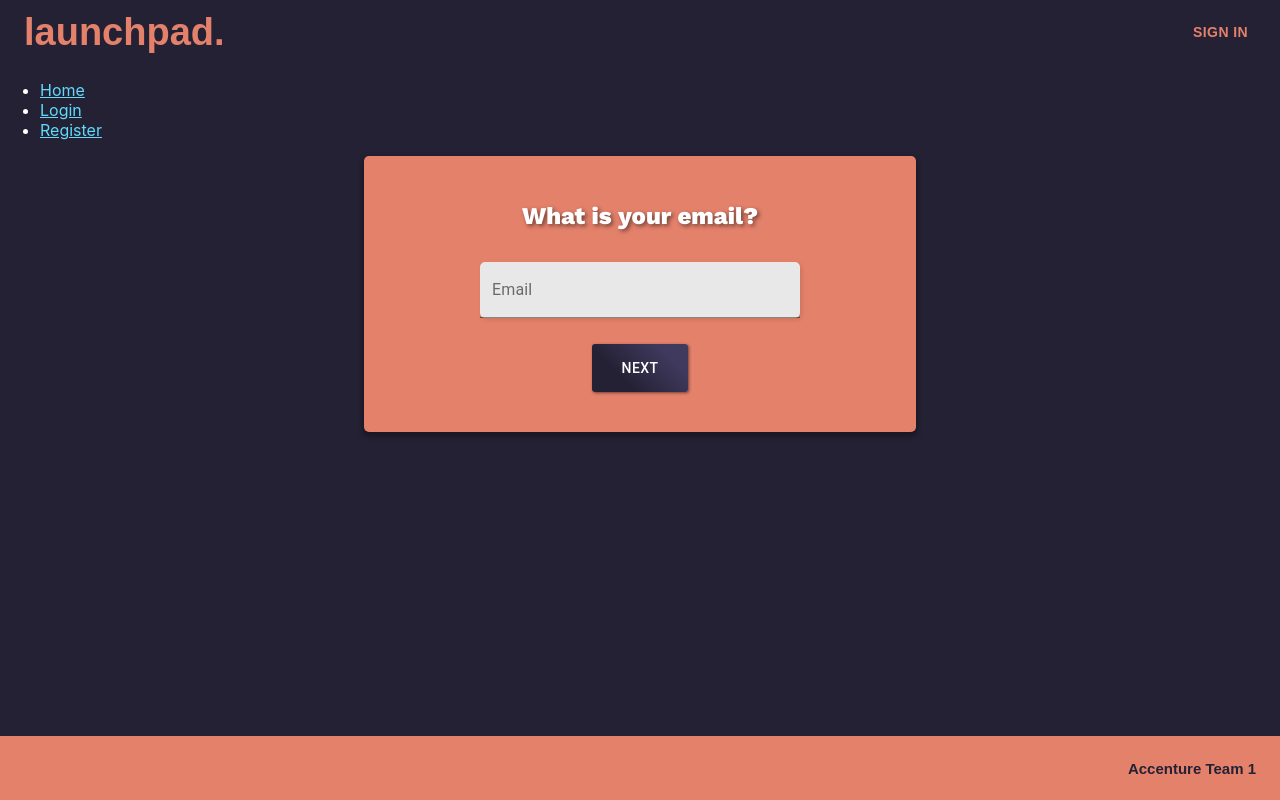
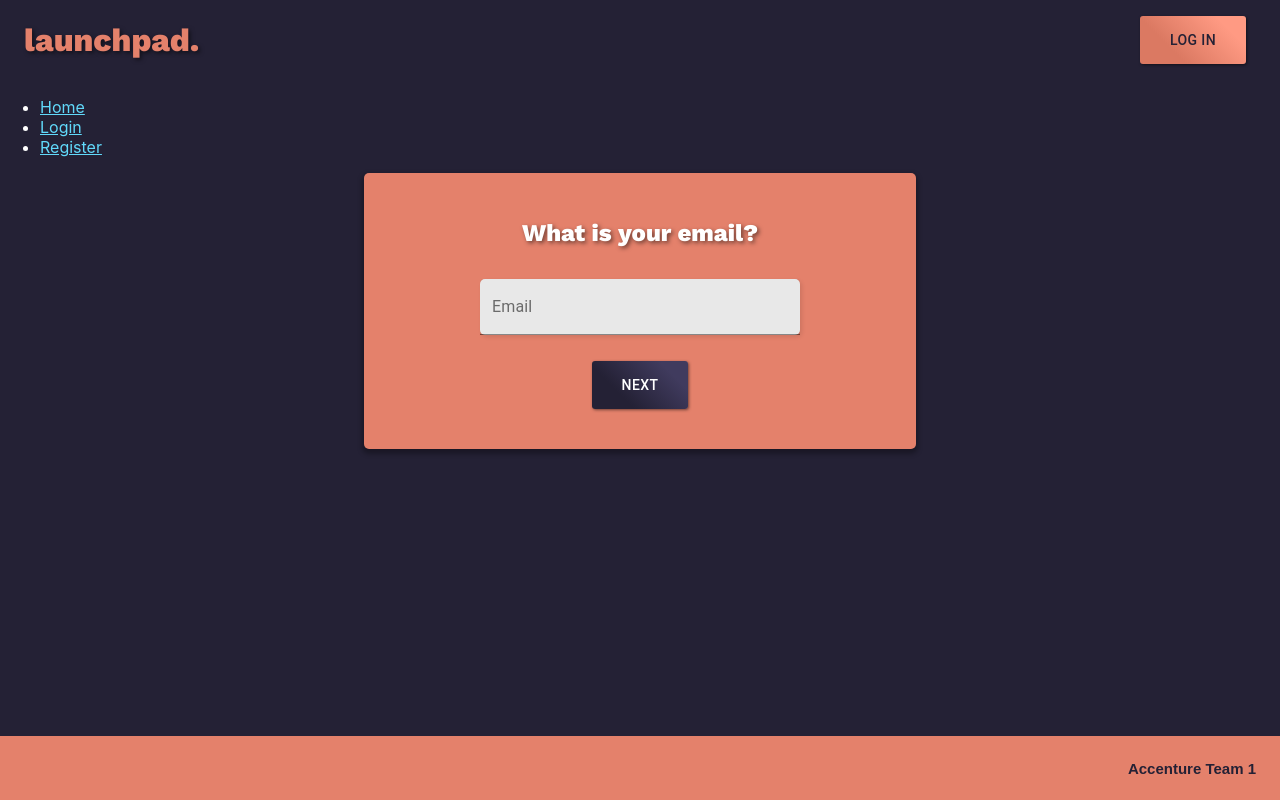
Before and after one commit to Felix-Poon/RSE-Launchpad-Frontend, a React (Create React App) app: page /login in a window 1280 px wide. Built offline with nearby package versions, Linux system fonts and the light colour scheme.

Commit message:
Minor changes to header

```diff
--- a/src/App.js
+++ b/src/App.js
@@ -52,8 +52,6 @@ function App() {
           </Route>
         </Switch>
       </div>
-
-
       <Footer />
     </Router>
   );
--- a/src/components/Header.js
+++ b/src/components/Header.js
@@ -1,9 +1,10 @@
-import React from 'react';
+import React, { useState } from 'react';
 import { makeStyles, responsiveFontSizes } from '@material-ui/core/styles';
 
 import AppBar from '@material-ui/core/AppBar';
 import Toolbar from '@material-ui/core/Toolbar';
 import Button from '@material-ui/core/Button';
+import { LoginMenu, LogoutMenu } from './Menus';
 
 const useStyles = makeStyles((theme) => ({
   root: {
@@ -13,9 +14,10 @@ const useStyles = makeStyles((theme) => ({
   title: {
     flexGrow: 1,
     fontWeight: "bolder",
-    fontSize: "38px",
-    fontFamily: "Arial, sans-serif",
-    color: "#E4816B"
+    color: "#E4816B",
+    fontSize: '2rem',
+    fontFamily: 'Work Sans',
+    textShadow: '2px 2px 4px rgba(0,0,0,0.5)',
   },
   signin: {
     fontWeight: "bolder",
@@ -24,18 +26,26 @@ const useStyles = makeStyles((theme) => ({
   },
 }));
 
+const loginMenu = (<LoginMenu/>);
+const logoutMenu = (<LogoutMenu/>);
 
 
 // Put header here
 export function Header() {
   const classes = useStyles();
+  const [loggedIn, setLoggedIn] = React.useState(false);
+
+  /* Check if user logged in */
+  let menu = loggedIn ? logoutMenu : loginMenu;
 
   return(
 
     <AppBar position="static" className={classes.root}>
       <Toolbar>
-        <headerLogo className={classes.title}>launchpad.</headerLogo>
-        <Button className={classes.signin}>SIGN IN</Button>
+        <h1 className={classes.title}>launchpad.</h1>
+        <div style={{flex:1}}/>
+        {menu}
+        {/* <Button className={classes.signin}>SIGN IN</Button> */}
       </Toolbar>
     </AppBar>
 
--- /dev/null
+++ b/src/components/Menus.jsx
@@ -0,0 +1,26 @@
+import React from 'react';
+import { SecondaryButton } from '../styles/Styled';
+
+export function LoginMenu() {
+
+  return(
+    <div>
+      <SecondaryButton
+        text="Log In"
+      />
+    </div>
+  );
+}
+
+export function LogoutMenu() {
+  return(
+    <div>
+      <SecondaryButton
+        text="Add New Resource"
+      />
+      <SecondaryButton
+        text="Log Out"
+      />
+    </div>
+  );
+}
--- a/src/styles/Styled.jsx
+++ b/src/styles/Styled.jsx
@@ -1,6 +1,3 @@
-// DELETE
-
-
 import React from 'react';
 import { makeStyles } from '@material-ui/core/styles';
 import { TextField, Button } from '@material-ui/core';
@@ -32,6 +29,21 @@ const useStyles = makeStyles({
     '&:hover': {
       cursor: 'pointer',
       boxShadow: '0px 0px 15px 5px rgba(255,255,255,0.71)',
+    }
+  },
+  orangeBtn: {
+    background: 'linear-gradient(45deg, #db7962 30%, #ff9a83 80%)',
+    border: 0,
+    borderRadius: 3,
+    color: '#242135',
+    height: 48,
+    padding: '0 30px',
+    margin: '10px',
+    boxShadow: '1px 1px 3px rgba(0,0,0,0.5)',
+    stroke: '1',
+    '&:hover': {
+      cursor: 'pointer',
+      boxShadow: '0px 0px 15px 5px rgba(255,255,255,0.3)',
     }
   }
 })
@@ -67,3 +79,10 @@ export function PrimaryButton(params) {
     <Button onClick={params.onClick} className={classes.button} onBlur={params.onBlur}>{params.text}</Button>
   );
 }
+
+export function SecondaryButton(params) {
+  const classes = useStyles();
+  return(
+    <Button onClick={params.onClick} className={classes.orangeBtn} onBlur={params.onBlur}>{params.text}</Button>
+  );
+}
```
